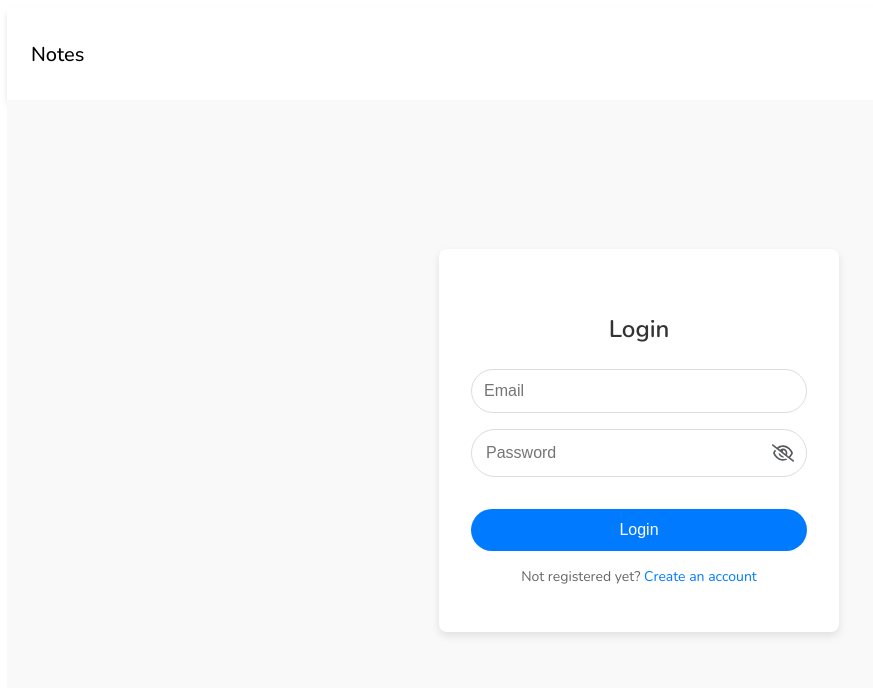
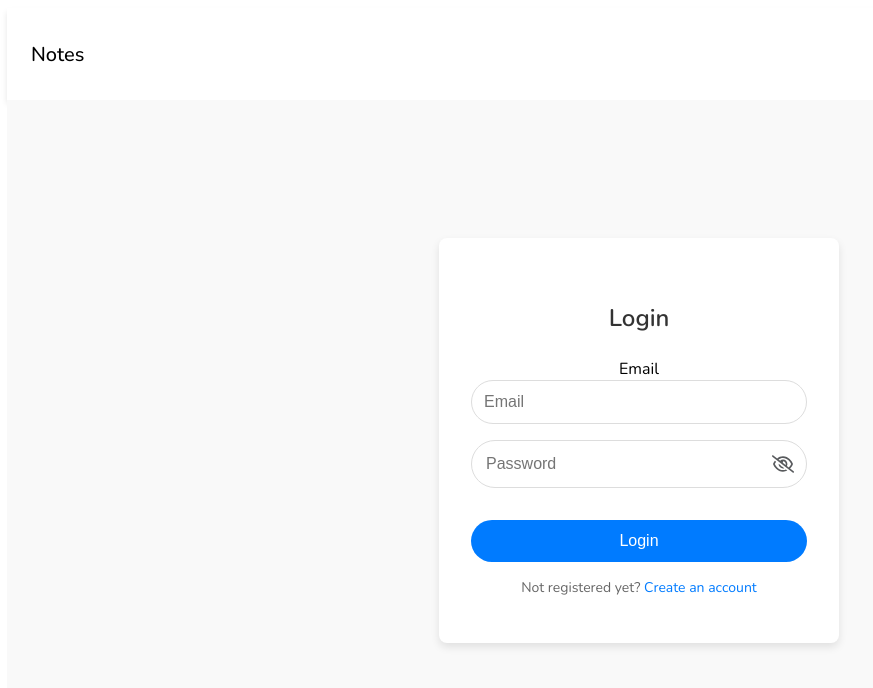
Before and after one commit to DenislavaVM/NotesHub-MERN, a React (Vite) app in the folder frontend/: page /login in a window 1280 px wide. Shown: the top 688 px of the page, without its empty margins (1-874 px from the left). Built offline with nearby package versions, Linux system fonts and the light colour scheme.

Commit message:
Update Login component with state management and form validation

```diff
--- a/frontend/src/pages/Login/Login.jsx
+++ b/frontend/src/pages/Login/Login.jsx
@@ -1,19 +1,55 @@
-import React from "react";
+import React, { useState } from "react";
 import Navbar from "../../components/Navbar/Navbar";
 import { Link } from "react-router-dom";
 import "./Login.css";
 import PasswordInput from "../../input/PasswordInput";
+import { validateEmail } from "../../utils/helper";
 
 const Login = () => {
+
+  const [email, setEmail] = useState("");
+  const [password, setPassword] = useState("");
+  const [error, setError] = useState(null);
+
+  const handleLogin = async (e) => {
+    e.preventDefault();
+
+    if (!validateEmail(email)) {
+      setError("Please enter a valid email address.");
+      return;
+    }
+
+    if (!password) {
+      setError("Please enter your password.");
+      return;
+    }
+
+    setError("");
+  };
+
   return (
     <>
       <Navbar />
       <div className="login-container">
         <div className="login-form">
           <h4 className="login-title">Login</h4>
-          <form onSubmit={() => {}}>
-            <input type="text" placeholder="Email" className="input-box" />
-              <PasswordInput/>
+          <form onSubmit={handleLogin}>
+          <label htmlFor="email" className="visually-hidden">Email</label>
+            <input
+              id="email"
+              type="text"
+              placeholder="Email"
+              className="input-box"
+              value={email}
+              onChange={(e) => setEmail(e.target.value)}
+              aria-label="Email"
+            />
+              <PasswordInput
+                value={password}
+                onChange={(e) => setPassword(e.target.value)}
+                placeholder="Password"
+              />
+               {error && <p className="error-message">{error}</p>}
             <button type="submit" className="btn-primary">Login</button>
           </form>
           <p className="register-prompt">
```
